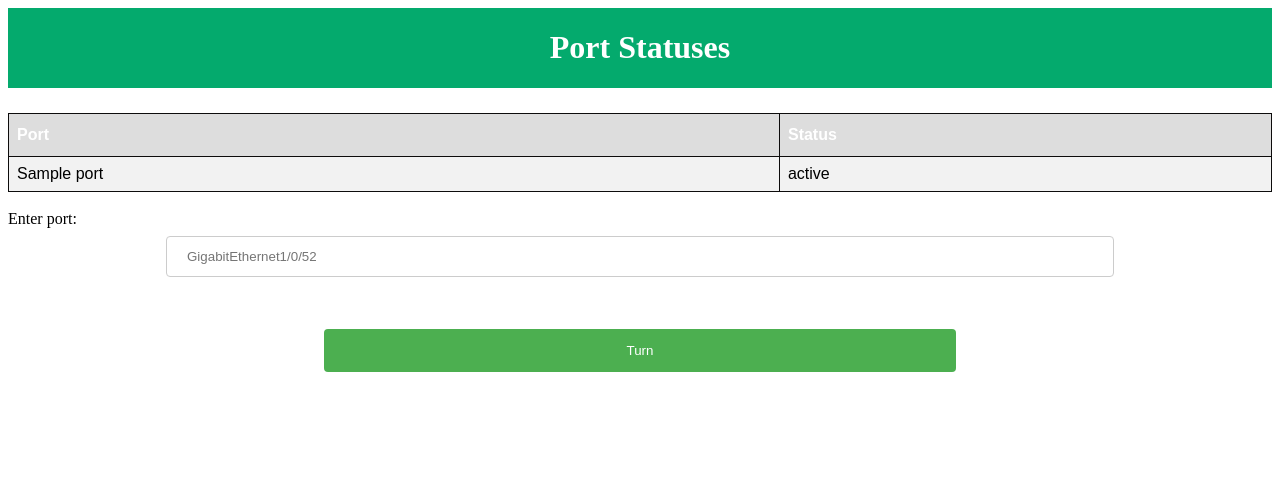
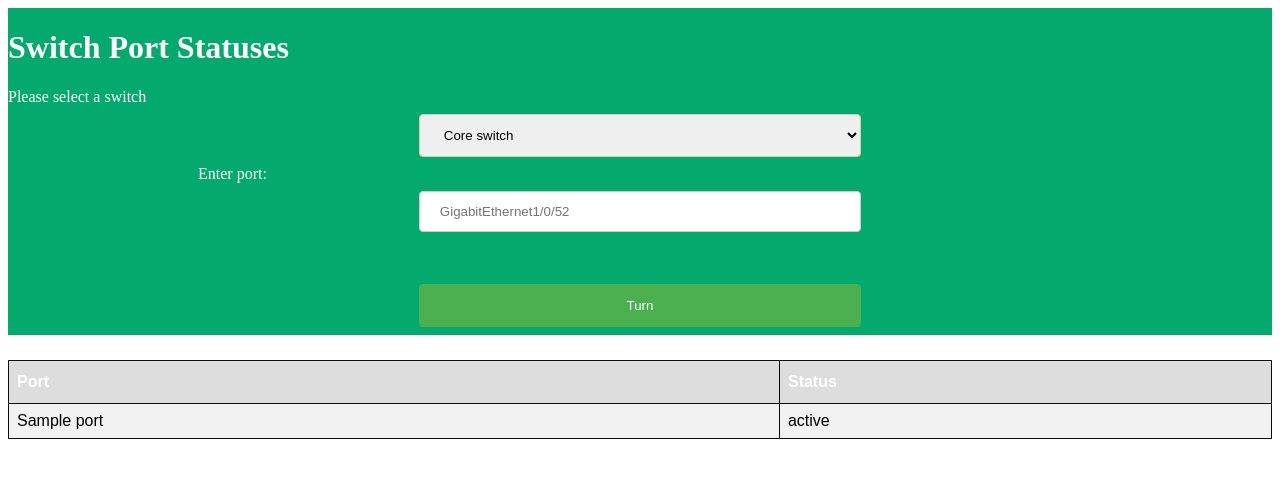
Before and after one commit to modouktouray/NetApp, a Flask app: template templates/index.html in a window 1280 px wide. Shown: the top 478 px of the page. Run offline with Flask 3, Linux system fonts and the light colour scheme; the template is opened without the code that fills it: most values are stand-ins (such as "Sample title", 1, 10 or a date in 2020).

Commit message:
removed some unwanted materials

```diff
--- a/app.py
+++ b/app.py
@@ -11,12 +11,12 @@ device = {
     'password': 'Moic1@GM'
 }
 
-account_sid = ""
-auth_token = ""
-from_number = ""
-to_number = ""
+# account_sid = ""
+# auth_token = ""
+# from_number = ""
+# to_number = ""
 
-client = Client(account_sid, auth_token)
+# client = Client(account_sid, auth_token)
 
 
 def get_port_statuses():
--- a/static/style.css
+++ b/static/style.css
@@ -1,7 +1,6 @@
 .topnav {
     overflow: hidden;
     background-color: #04AA6D;
-    text-align: center;
     color: white;
     margin-bottom: 2%;
   }
@@ -41,8 +40,20 @@ display: block;
 margin-right: auto;
 margin-left: auto;
 }
+input[type=text], select{
+  width: 35%;
+  padding: 12px 20px;
+  margin: 8px 0;
+  display: inline-block;
+  border: 1px solid #ccc;
+  border-radius: 4px;
+  box-sizing: border-box;
+  display: block;
+  margin-right: auto;
+  margin-left: auto;
+  }
 input[type=submit] {
-    width: 50%;
+    width: 35%;
     background-color: #4CAF50;
     color: white;
     padding: 14px 20px;
@@ -55,3 +66,6 @@ input[type=submit] {
     margin-right: auto;
     margin-left: auto;
   }
+.center{
+  margin-left: 190px;
+}
--- a/templates/index.html
+++ b/templates/index.html
@@ -1,12 +1,25 @@
 <!DOCTYPE html>
 <html>
 <head>
-    <title>Port Statuses</title>
+    <title>Switch Port Statuses</title>
     <link rel="stylesheet" href="{{url_for('static',filename='style.css')}}">
 </head>
 <body>
     <div class="topnav">
-        <h1>Port Statuses</h1>
+        <h1>Switch Port Statuses</h1>
+        <label for="country">Please select a switch</label>
+        <select id="country" name="country">
+          <option value="australia">Core switch</option>
+          <option value="australia">4th Floor switch</option>
+          <option value="canada">5th Floor Switch</option>
+          <option value="usa">6th Floor switch</option>
+        </select>
+
+        <form method="POST">
+            <label class="center" for="port">Enter port:</label>
+            <input type="text" id="port" placeholder="GigabitEthernet1/0/52" name="port" required><br><br>
+            <input type="submit" value="Turn">
+        </form>
     </div>
         <table id="results">
             <tr>
@@ -20,11 +33,5 @@
             </tr>
             {% endfor %}
         </table>
-        <br>
-        <form method="POST">
-            <label class="center" for="port">Enter port:</label>
-            <input type="text" id="port" placeholder="GigabitEthernet1/0/52" name="port" required><br><br>
-            <input type="submit" value="Turn">
-        </form>
 </body>
 </html>
```
Also changed, not shown: static/img/terminal.png (deleted), 1 other file.
